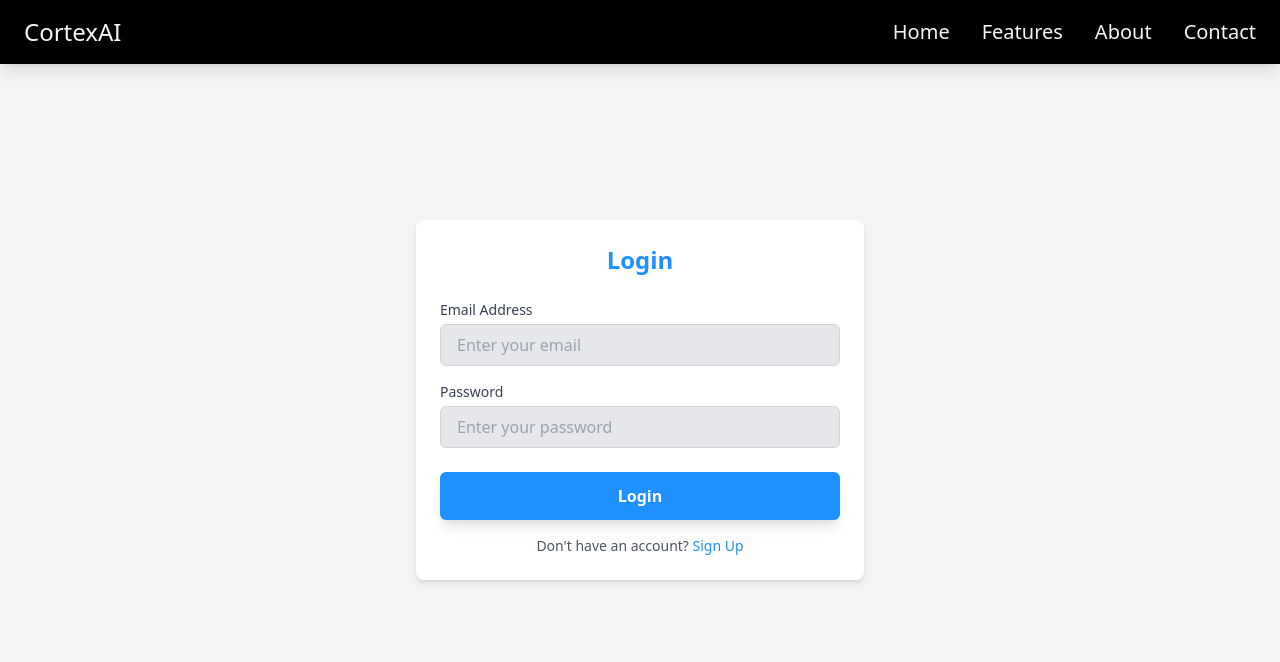
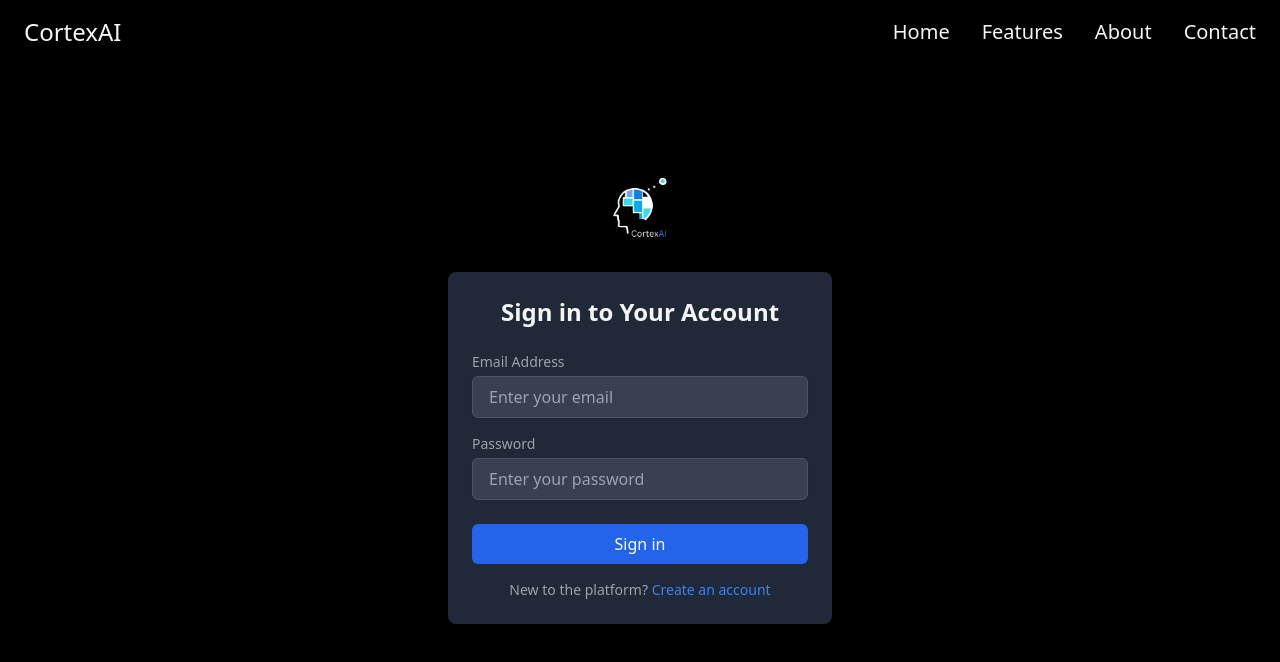
Before and after one commit to Uber-Clone-01/CORTEX, a React (Vite) app in the folder frontend/: page /login in a window 1280 px wide. Shown: the top 662 px of the page. Built offline with nearby package versions, Linux system fonts and the light colour scheme; no server answers.

Commit message:
fixed frontend

```diff
--- a/frontend/src/components/About.jsx
+++ b/frontend/src/components/About.jsx
@@ -48,7 +48,7 @@ const About = () => {
 
           {/* Sanchay Kumar */}
           <div
-            className="bg-gray-800 p-6 rounded-lg shadow-md"
+            className="bg-gray-800 p-6 rounded-lg "
             data-aos="fade-left"
             data-aos-delay="200"
           >
--- a/frontend/src/components/Features.jsx
+++ b/frontend/src/components/Features.jsx
@@ -15,15 +15,15 @@ const Features = () => {
   return (
     <div className="w-full min-h-screen bg-zinc-900 text-white pt-24">
     <Navbar/>
-      <div className="max-w-6xl mx-auto p-8">
+      <div className="max-w-6xl mx-auto p-8 shadow-md transition-transform duration-300 hover:scale-110">
         <h1 className="text-4xl font-bold text-center text-neonBlue mb-8">
           Features of CortexAI
         </h1>
 
-        <div className="grid grid-cols-1 md:grid-cols-2 lg:grid-cols-3 gap-8">
+        <div className="grid grid-cols-1 md:grid-cols-2 lg:grid-cols-3 gap-8 ">
           {/* Feature 1 */}
           <div
-            className="bg-gray-800 p-6 rounded-lg shadow-md"
+            className="bg-gray-800 p-6 rounded-lg shadow-md transition-transform duration-300 hover:scale-110"
             data-aos="fade-up"
           >
             <h2 className="text-2xl font-semibold text-neonBlue mb-4">
@@ -36,7 +36,7 @@ const Features = () => {
 
           {/* Feature 2 */}
           <div
-            className="bg-gray-800 p-6 rounded-lg shadow-md"
+            className="bg-gray-800 p-6 rounded-lg shadow-md transition-transform duration-300 hover:scale-110"
             data-aos="fade-up"
             data-aos-delay="200"
           >
@@ -50,7 +50,7 @@ const Features = () => {
 
           {/* Feature 3 */}
           <div
-            className="bg-gray-800 p-6 rounded-lg shadow-md"
+            className="bg-gray-800 p-6 rounded-lg shadow-md transition-transform duration-300 hover:scale-110"
             data-aos="fade-up"
             data-aos-delay="400"
           >
@@ -67,7 +67,7 @@ const Features = () => {
         <div className="mt-12 grid grid-cols-1 md:grid-cols-2 lg:grid-cols-3 gap-8">
           {/* Feature 4 */}
           <div
-            className="bg-gray-800 p-6 rounded-lg shadow-md"
+            className="bg-gray-800 p-6 rounded-lg shadow-md transition-transform duration-300 hover:scale-110"
             data-aos="fade-up"
           >
             <h2 className="text-2xl font-semibold text-neonBlue mb-4">
@@ -80,7 +80,7 @@ const Features = () => {
 
           {/* Feature 5 */}
           <div
-            className="bg-gray-800 p-6 rounded-lg shadow-md"
+            className="bg-gray-800 p-6 rounded-lg shadow-md transition-transform duration-300 hover:scale-110"
             data-aos="fade-up"
             data-aos-delay="200"
           >
@@ -94,7 +94,7 @@ const Features = () => {
 
           {/* Feature 6 */}
           <div
-            className="bg-gray-800 p-6 rounded-lg shadow-md"
+            className="bg-gray-800 p-6 rounded-lg shadow-md transition-transform duration-300 hover:scale-110"
             data-aos="fade-up"
             data-aos-delay="400"
           >
--- a/frontend/src/components/Home.jsx
+++ b/frontend/src/components/Home.jsx
@@ -38,6 +38,7 @@ const Home = () => {
   <Navbar/>
   <div className="relative z-10 bg-black/50 min-h-screen">
 
+
     {/* Hero Section */}
     <section className="flex flex-col items-center justify-center text-center h-[80vh] relative">
     <motion.p
@@ -46,7 +47,12 @@ const Home = () => {
         animate={{ y: 0, opacity: 1 }}
         transition={{ duration: 1, delay: 0.8 }}
       >
-        Meet Cortex!!
+
+        <img
+          src="/assets/CortexAILogo.png" // Replace with your logo's path
+          alt="Logo"
+          className="w-20 h-20 shadow-md transition-transform duration-300 hover:scale-110"
+        />
       </motion.p>
       <motion.h1
         className="text-5xl md:text-7xl text-neonWhite mt-6"
--- a/frontend/src/components/Login.jsx
+++ b/frontend/src/components/Login.jsx
@@ -1,57 +1,40 @@
-
-import React, { useState } from "react";
-import { Link, useNavigate } from "react-router-dom";  // Corrected import syntax
-
-import Navbar from "./navbar";  // Importing Navbar component
-
+import React from "react";
+import { Link } from "react-router-dom";
+import Navbar from "./navbar";
 
 const Login = () => {
+  return (
+    <div className="flex flex-col items-center justify-center min-h-screen bg-black text-gray-200">
+      <Navbar />
+      {/* Logo */}
+      <div className="mb-8">
+        <img
+          src="/assets/CortexAILogo.png" // Replace with your logo's path
+          alt="Logo"
+          className="w-16 h-16 shadow-md transition-transform duration-300 hover:scale-110"
+        />
+      </div>
 
+      {/* Login Form */}
+      <div className="w-full max-w-sm bg-gray-800 p-6 rounded-lg shadow-lg shadow-md transition-transform duration-300 hover:scale-110">
+        <h2 className="text-2xl font-semibold text-center text-gray-100">
+          Sign in to Your Account
+        </h2>
 
-    const [ email, setEmail ] = useState('')
-    const [ password, setPassword ] = useState('')
-
-
-
-    const navigate = useNavigate()
-
-    function submitHandler(e) {
-
-        e.preventDefault()
-
-        axios.post('/users/login', {
-            email,
-            password
-        }).then((res) => {
-            console.log(res.data)
-
-            localStorage.setItem('token', res.data.token)
-            setUser(res.data.user)
-
-            navigate('/homescreen')
-        }).catch((err) => {
-            console.log(err.response.data)
-        })
-    }
-
-  return (
-    <div className="flex items-center justify-center min-h-screen bg-gray-100">
-      <Navbar/>
-      <div className="w-full max-w-md p-6 bg-white rounded-lg shadow-md">
-        <h2 className="text-2xl font-bold text-center text-neonBlue">Login</h2>
-        <form className="mt-6"
-        onSubmit={submitHandler}>
+        <form className="mt-6">
           {/* Email Field */}
           <div className="mb-4">
-            <label htmlFor="email" className="block text-sm font-medium text-gray-700">
+            <label
+              htmlFor="email"
+              className="block text-sm font-medium text-gray-400"
+            >
               Email Address
             </label>
             <input
-             onChange={(e) => setEmail(e.target.value)}
               type="email"
               id="email"
               name="email"
-              className="w-full px-4 py-2 mt-1 text-gray-700 bg-gray-200 border border-gray-300 rounded-md focus:ring-neonBlue focus:border-neonBlue"
+              className="w-full px-4 py-2 mt-1 bg-gray-700 border border-gray-600 rounded-md shadow-sm focus:ring-blue-500 focus:border-blue-500 text-gray-200"
               placeholder="Enter your email"
               required
             />
@@ -59,15 +42,17 @@ const Login = () => {
 
           {/* Password Field */}
           <div className="mb-4">
-            <label htmlFor="password" className="block text-sm font-medium text-gray-700">
+            <label
+              htmlFor="password"
+              className="block text-sm font-medium text-gray-400"
+            >
               Password
             </label>
             <input
-              onChange={(e) => setPassword(e.target.value)}
               type="password"
               id="password"
               name="password"
-              className="w-full px-4 py-2 mt-1 text-gray-700 bg-gray-200 border border-gray-300 rounded-md focus:ring-neonBlue focus:border-neonBlue"
+              className="w-full px-4 py-2 mt-1 bg-gray-700 border border-gray-600 rounded-md shadow-sm focus:ring-blue-500 focus:border-blue-500 text-gray-200"
               placeholder="Enter your password"
               required
             />
@@ -77,23 +62,28 @@ const Login = () => {
           <div className="mt-6">
             <button
               type="submit"
-              className="w-full bg-neonBlue text-white px-6 py-3 rounded-md font-bold transition transform duration-300 hover:bg-lightBlue hover:scale-105 shadow-lg"
+              className="w-full px-4 py-2 font-medium text-white bg-blue-600 rounded-md hover:bg-blue-700 focus:outline-none focus:ring focus:ring-blue-300"
             >
-              Login
+              Sign in
             </button>
           </div>
         </form>
 
-        {/* Additional Links */}
+        {/* Footer Links */}
         <div className="mt-4 text-center">
-          <p className="text-sm text-gray-600">
-            Don't have an account?{" "}
-            <Link to="/signup" className="text-neonBlue hover:underline">
-      Sign Up
-    </Link>
+          <p className="text-sm text-gray-400">
+            New to the platform?{" "}
+            <Link
+              to="/signup"
+              className="font-medium text-blue-500 hover:underline"
+            >
+              Create an account
+            </Link>
           </p>
         </div>
       </div>
+
+
     </div>
   );
 };
--- a/frontend/src/components/SignUp.jsx
+++ b/frontend/src/components/SignUp.jsx
@@ -57,21 +57,21 @@ const Signup = () => {
   };
 
   return (
-    <div className="flex items-center justify-center min-h-screen bg-gray-100">
-      <Navbar/>
-      <div className="w-full max-w-md p-6 bg-white rounded-lg shadow-md">
-        <h2 className="text-2xl font-bold text-center text-neonBlue">Sign Up</h2>
+    <div className="flex items-center justify-center min-h-screen bg-black text-gray-200">
+      <Navbar />
+      <div className="w-full max-w-md p-6 bg-gray-800 rounded-lg shadow-lg shadow-md transition-transform duration-300 hover:scale-110">
+        <h2 className="text-2xl font-bold text-center text-blue-400">Create Account</h2>
         <form className="mt-6" onSubmit={submitHandler}>
           {/* Name Field */}
           <div className="mb-4">
-            <label htmlFor="name" className="block text-sm font-medium text-gray-700">
+            <label htmlFor="name" className="block text-sm font-medium text-gray-400">
               Full Name
             </label>
             <input
               type="text"
               id="name"
               name="name"
-              className="w-full px-4 py-2 mt-1 text-gray-700 bg-gray-200 border border-gray-300 rounded-md focus:ring-neonBlue focus:border-neonBlue"
+              className="w-full px-4 py-2 mt-1 bg-gray-700 border border-gray-600 rounded-md text-gray-200 placeholder-gray-500 focus:ring-blue-500 focus:border-blue-500"
               placeholder="Enter your full name"
               value={formData.name}
               onChange={handleChange}
@@ -81,14 +81,14 @@ const Signup = () => {
 
           {/* Email Field */}
           <div className="mb-4">
-            <label htmlFor="email" className="block text-sm font-medium text-gray-700">
+            <label htmlFor="email" className="block text-sm font-medium text-gray-400">
               Email Address
             </label>
             <input
               type="email"
               id="email"
               name="email"
-              className="w-full px-4 py-2 mt-1 text-gray-700 bg-gray-200 border border-gray-300 rounded-md focus:ring-neonBlue focus:border-neonBlue"
+              className="w-full px-4 py-2 mt-1 bg-gray-700 border border-gray-600 rounded-md text-gray-200 placeholder-gray-500 focus:ring-blue-500 focus:border-blue-500"
               placeholder="Enter your email"
               value={formData.email}
               onChange={handleChange}
@@ -98,14 +98,14 @@ const Signup = () => {
 
           {/* Password Field */}
           <div className="mb-4">
-            <label htmlFor="password" className="block text-sm font-medium text-gray-700">
+            <label htmlFor="password" className="block text-sm font-medium text-gray-400">
               Password
             </label>
             <input
               type="password"
               id="password"
               name="password"
-              className="w-full px-4 py-2 mt-1 text-gray-700 bg-gray-200 border border-gray-300 rounded-md focus:ring-neonBlue focus:border-neonBlue"
+              className="w-full px-4 py-2 mt-1 bg-gray-700 border border-gray-600 rounded-md text-gray-200 placeholder-gray-500 focus:ring-blue-500 focus:border-blue-500"
               placeholder="Create a password"
               value={formData.password}
               onChange={handleChange}
@@ -115,14 +115,14 @@ const Signup = () => {
 
           {/* Confirm Password Field */}
           <div className="mb-4">
-            <label htmlFor="confirmPassword" className="block text-sm font-medium text-gray-700">
+            <label htmlFor="confirmPassword" className="block text-sm font-medium text-gray-400">
               Confirm Password
             </label>
             <input
               type="password"
               id="confirmPassword"
               name="confirmPassword"
-              className="w-full px-4 py-2 mt-1 text-gray-700 bg-gray-200 border border-gray-300 rounded-md focus:ring-neonBlue focus:border-neonBlue"
+              className="w-full px-4 py-2 mt-1 bg-gray-700 border border-gray-600 rounded-md text-gray-200 placeholder-gray-500 focus:ring-blue-500 focus:border-blue-500"
               placeholder="Confirm your password"
               value={formData.confirmPassword}
               onChange={handleChange}
@@ -140,7 +140,7 @@ const Signup = () => {
           <div className="mt-6">
             <button
               type="submit"
-              className="w-full bg-neonBlue text-white px-6 py-3 rounded-md font-bold transition transform duration-300 hover:bg-lightBlue hover:scale-105 shadow-lg"
+              className="w-full px-6 py-3 text-white bg-blue-500 rounded-md font-bold transition transform duration-300 hover:bg-blue-600 hover:scale-105 shadow-lg"
             >
               Sign Up
             </button>
@@ -149,9 +149,9 @@ const Signup = () => {
 
         {/* Additional Links */}
         <div className="mt-4 text-center">
-          <p className="text-sm text-gray-600">
+          <p className="text-sm text-gray-400">
             Already have an account?{" "}
-            <Link to="/login" className="text-neonBlue hover:underline">
+            <Link to="/login" className="text-blue-400 hover:underline">
               Login
             </Link>
           </p>
@@ -159,6 +159,7 @@ const Signup = () => {
       </div>
     </div>
   );
+
 };
 
 export default Signup;
```
Also changed, not shown: frontend/public/assets/CortexAILogo.png (added), 1 other file (tests, documents, lock files or other folders).
